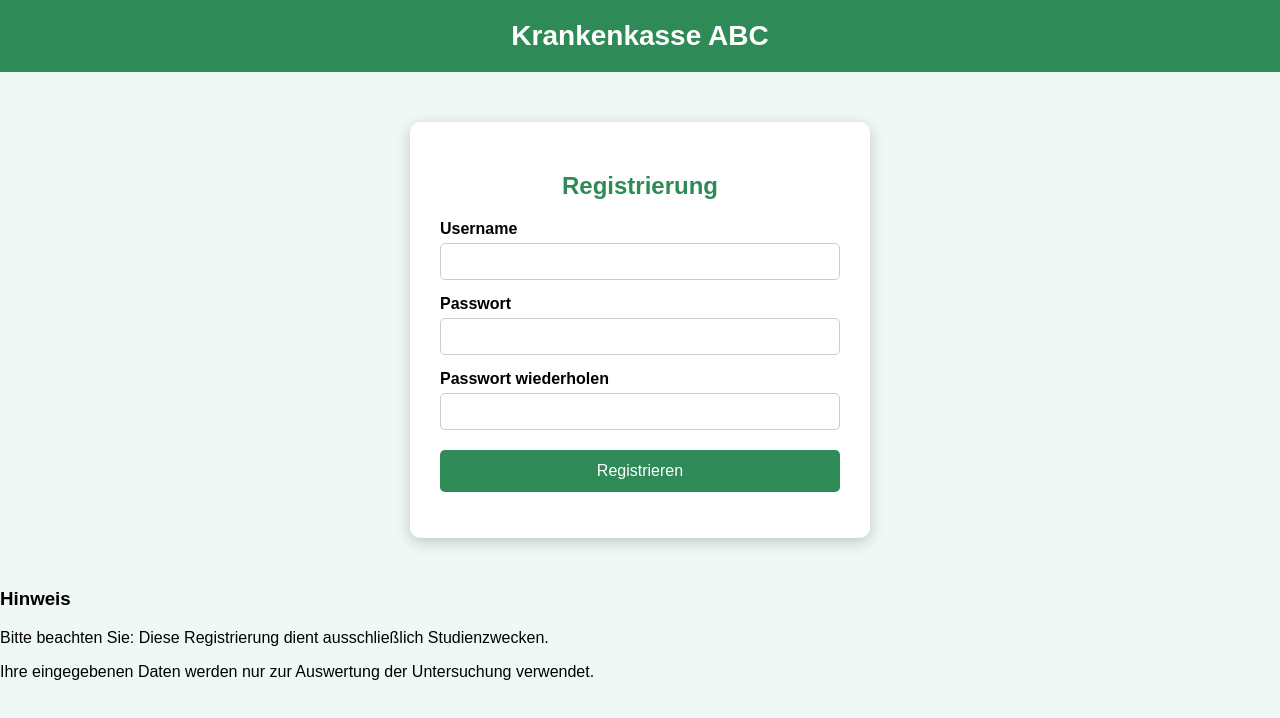
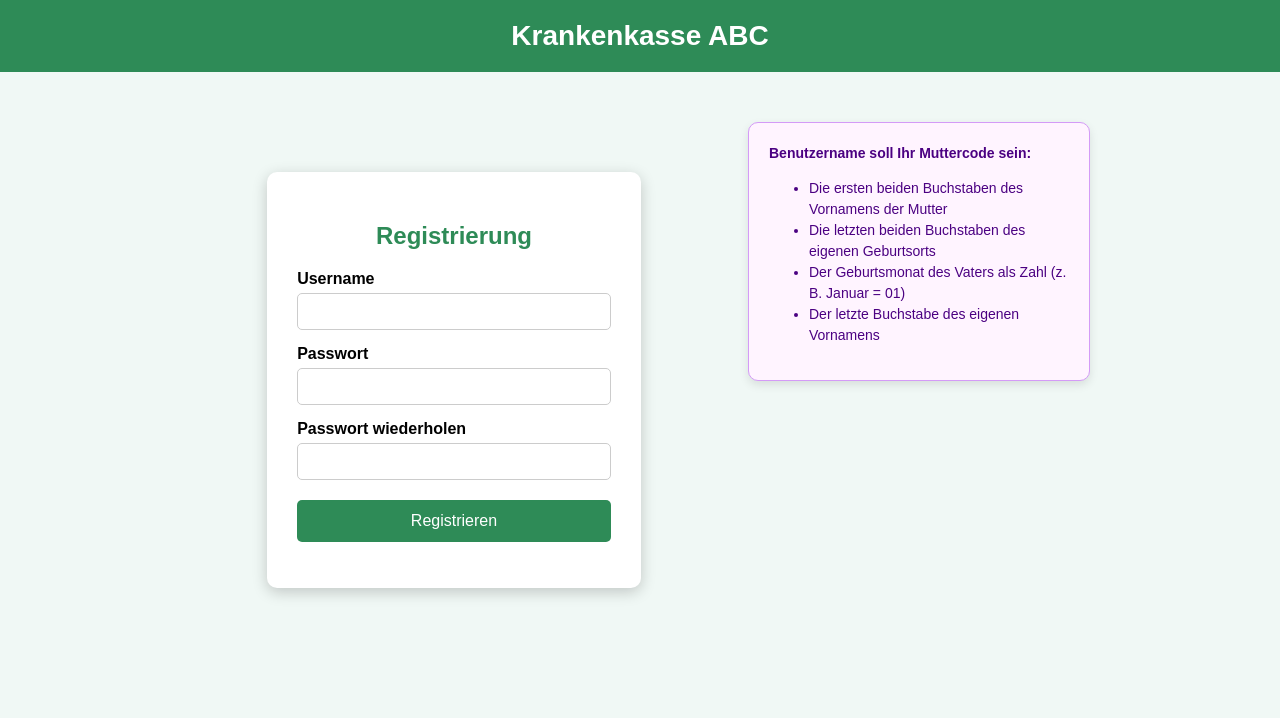
Before and after one commit to Webseite1/Webseite1.github.io, a website: page index.html in a window 1280 px wide. Drawn offline with Linux system fonts and the light colour scheme.

Commit message:
Update index.html

```diff
--- a/index.html
+++ b/index.html
@@ -73,6 +73,35 @@
 
     .screen { display: none; }
     .active { display: block; }
+
+
+     /* ===== Flex Container für Form + Info Box ===== */
+    .main-container {
+      display: flex;
+      justify-content: center;
+      align-items: flex-start;
+      gap: 30px;
+      max-width: 900px;
+      margin: 50px auto;
+    }
+
+    /* ===== Info Box rechts ===== */
+    .info-box {
+      width: 300px;
+      background-color: #fff4ff;
+      border: 1px solid #d49bf7;
+      border-radius: 10px;
+      padding: 20px;
+      color: #4b0082;
+      font-size: 14px;
+      line-height: 1.5;
+      box-shadow: 0 4px 10px rgba(0,0,0,0.1);
+    }
+
+    @media (max-width: 800px) {
+      .main-container { flex-direction: column; align-items: center; }
+      .info-box { width: 90%; margin-top: 20px; }
+    }
   </style>
 </head>
 <body>
@@ -80,10 +109,11 @@
 <header>Krankenkasse ABC</header>
 
 <!-- Registrierung -->
+<!-- Registrierung + Info Box -->
 <div id="registerScreen" class="screen active">
   <div class="main-container">
 
-    <!-- Originaler Registrierungs-Container -->
+    <!-- Registrierung Formular -->
     <div class="container">
       <h2>Registrierung</h2>
       <form id="registerForm">
@@ -98,11 +128,15 @@
       <p class="error" id="regError"></p>
     </div>
 
-    <!-- 🟣 INFO-BOX (NEU) -->
+    <!-- Info Box rechts -->
     <div class="info-box">
-      <h3>Hinweis</h3>
-      <p>Bitte beachten Sie: Diese Registrierung dient ausschließlich Studienzwecken.</p>
-      <p>Ihre eingegebenen Daten werden nur zur Auswertung der Untersuchung verwendet.</p>
+      <strong>Benutzername soll Ihr Muttercode sein:</strong>
+      <ul>
+        <li>Die ersten beiden Buchstaben des Vornamens der Mutter</li>
+        <li>Die letzten beiden Buchstaben des eigenen Geburtsorts</li>
+        <li>Der Geburtsmonat des Vaters als Zahl (z. B. Januar = 01)</li>
+        <li>Der letzte Buchstabe des eigenen Vornamens</li>
+      </ul>
     </div>
 
   </div>
```
